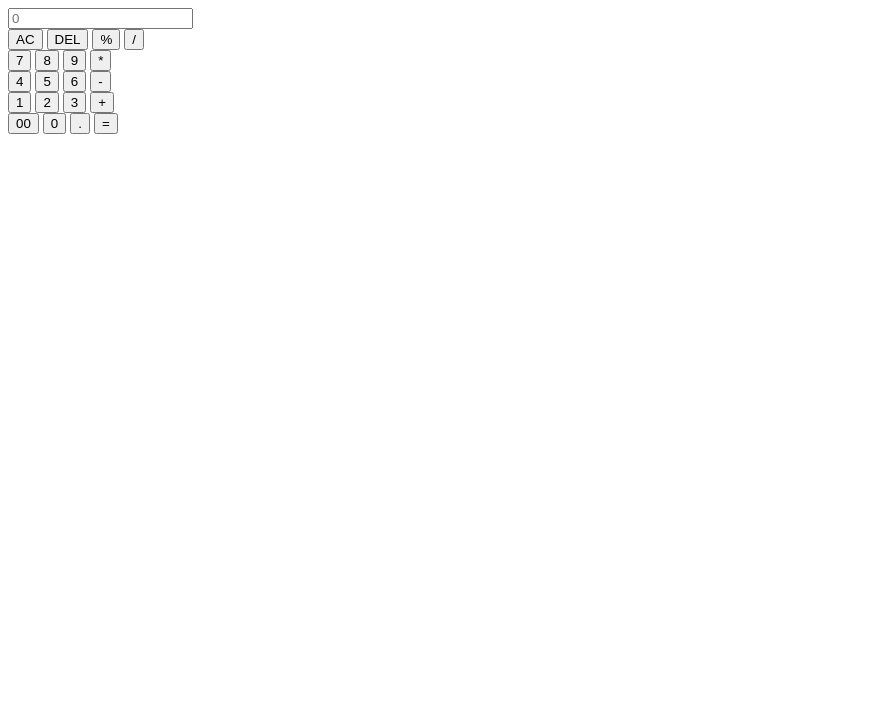
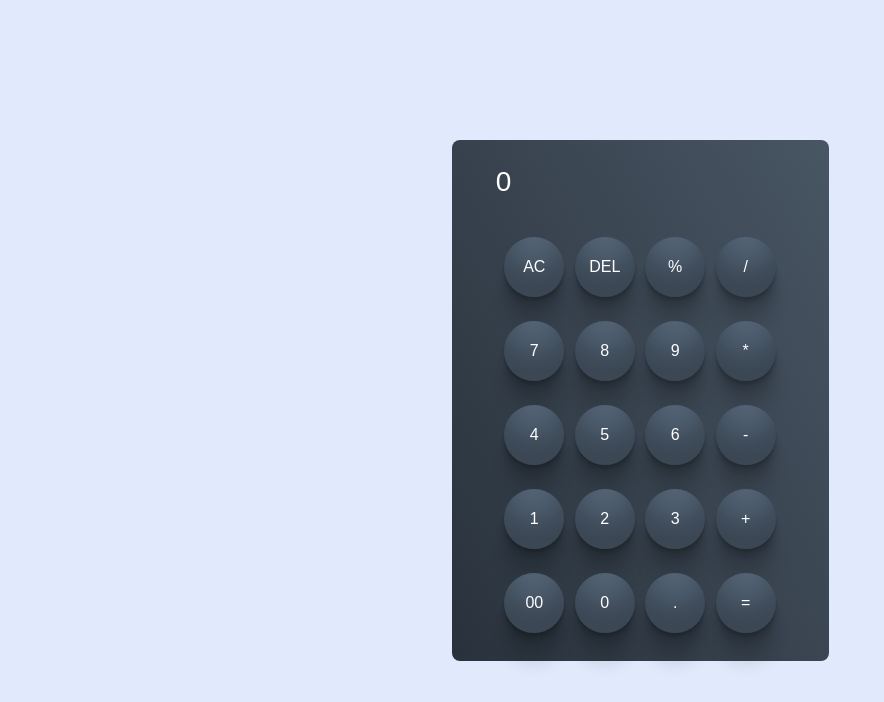
Before and after one commit to jigul9977/Basic-Calculator, a plain HTML site: page index.html in a window 1280 px wide. Shown: the whole page, without its empty margins (0-884 px from the left). Drawn offline with Linux system fonts and the light colour scheme.

Commit message:
Writing CSS Code and Styling the Calculator's Appearance

```diff
--- a/assets/css/style.css
+++ b/assets/css/style.css
@@ -0,0 +1,71 @@
+* {
+  margin: 0;
+  padding: 0;
+  box-sizing: border-box;
+  font-family: "poppins", sans-serif;
+}
+.calc {
+  width: 100%;
+  height: 100vh;
+  display: flex;
+  justify-content: center;
+  align-items: center;
+  background: #e0eafc;
+
+}
+.calc .container {
+  padding: 20px 0;
+  border-radius: 8px;
+  background-image: linear-gradient(60deg, #29323c 0%, #485563 100%);
+}
+.calc .container form {
+  display: flex;
+  flex-direction: column;
+  justify-content: center;
+  align-items: center;
+  row-gap: 16px;
+}
+.calc .container form .output {
+  width: 85%;
+  /* padding-top: 8px; */
+	border-radius: 8px;
+	/* box-shadow: rgba(0, 0, 0, 0.16) 0px 1px 4px, rgb(51, 51, 51) 0px 0px 0px 3px; */
+}
+.calc .container form .output input {
+  border: 0;
+  outline: 0;
+  width: inherit;
+  height: 45px;
+  background-color: transparent;
+	color: #fff;
+	font-size: 28px;
+	padding-left: 16px;
+}
+
+.calc .container form .btns {
+  margin-top: 8px;
+  display: flex;
+  justify-content: center;
+  align-items: center;
+  flex-direction: column;
+  gap: 8px;
+}
+.calc .container form .btns .row {
+	margin: 8px 0;
+}
+.calc .container form .btns button {
+	font-size: 16px;
+  cursor: pointer;
+  width: 60px;
+  height: 60px;
+  outline: 0;
+  border: 0;
+  border-radius: 50%;
+  background-color: #5d6f83;
+  color: #fff;
+  margin: 0 3px;
+  box-shadow: rgba(0, 0, 0, 0.17) 0px -23px 25px 0px inset, rgba(0, 0, 0, 0.15) 0px -36px 30px 0px inset,
+    rgba(0, 0, 0, 0.1) 0px -79px 40px 0px inset, rgba(0, 0, 0, 0.06) 0px 2px 1px,
+    rgba(0, 0, 0, 0.09) 0px 4px 2px, rgba(0, 0, 0, 0.09) 0px 8px 4px, rgba(0, 0, 0, 0.09) 0px 16px 8px,
+    rgba(0, 0, 0, 0.09) 0px 32px 16px;
+}
--- a/index.html
+++ b/index.html
@@ -12,7 +12,7 @@
       <div class="container">
         <form action="">
           <div class="output">
-            <input type="text" id="response" placeholder="0" readonly />
+            <input type="text" id="response" value="0" readonly />
           </div>
           <div class="btns">
             <div class="row">
```
